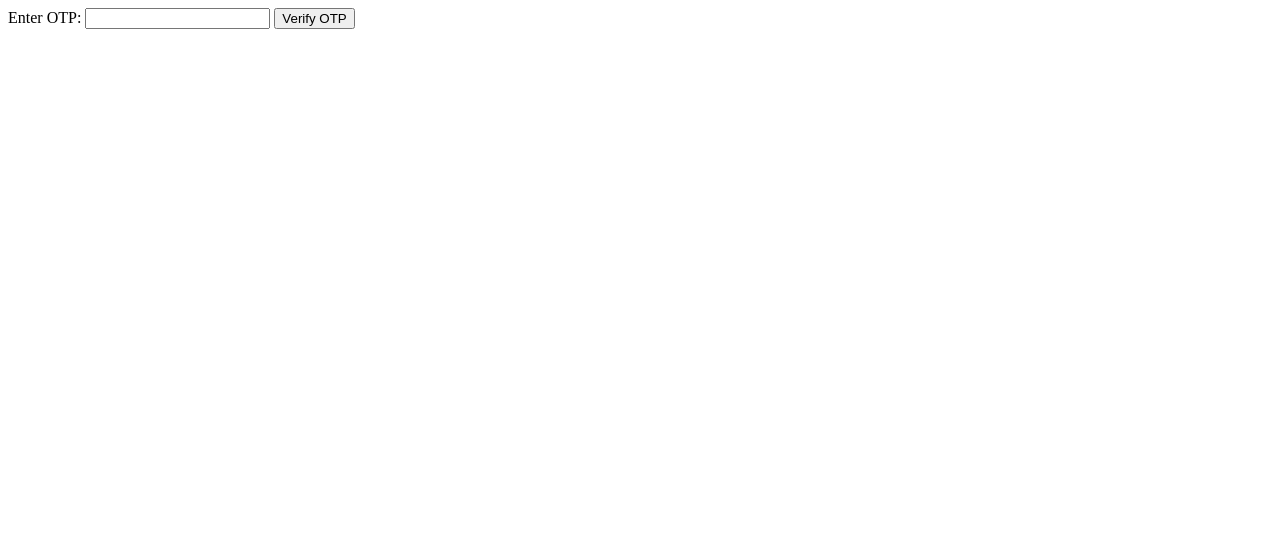
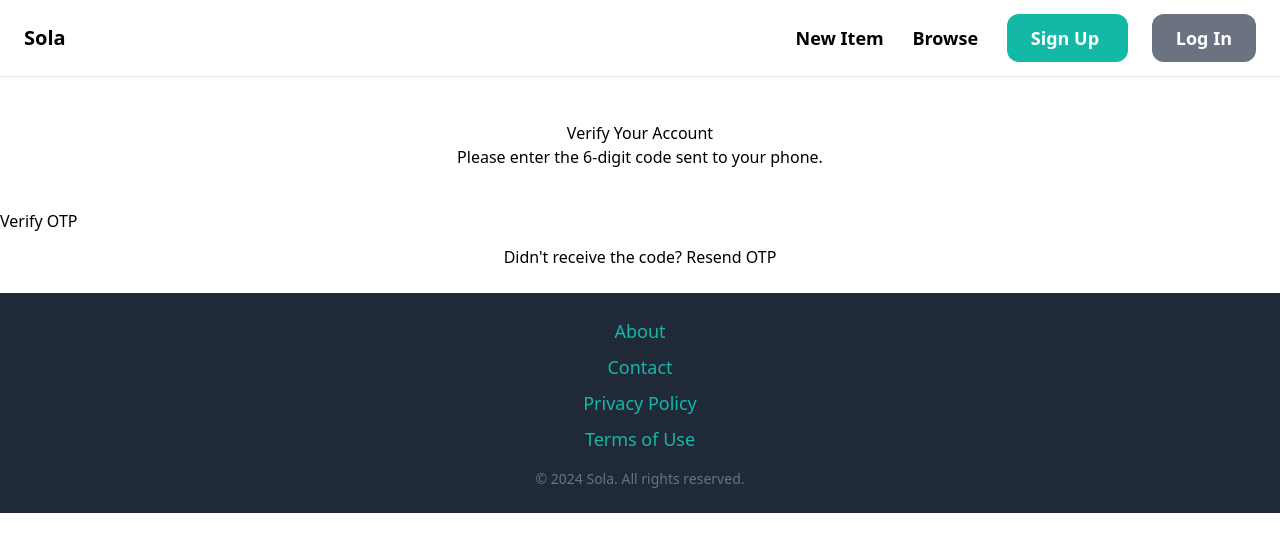
Before and after one commit to aloogladys/Craft_Yangu, a Django app: template core/templates/core/verify_otp.html in a window 1280 px wide. Shown: the top 552 px of the page. Run offline with Django 4.2, Linux system fonts and the light colour scheme; the template is opened without the code that fills it: values that come from a table or form of the project are taken from there, others are empty; some libraries are stand-ins or nearby versions.

Commit message:
this commit adds verify_otp.html page

```diff
--- a/core/templates/core/verify_otp.html
+++ b/core/templates/core/verify_otp.html
@@ -1,10 +1,41 @@
-{% if error %}
-    <p style="color: red;">{{ error }}</p>
-{% endif %}
+{% extends 'core/base.html' %}
 
-<form method="post">
-    {% csrf_token %}
-    <label for="otp">Enter OTP:</label>
-    <input type="text" name="otp" id="otp" required>
-    <button type="submit">Verify OTP</button>
-</form>
+{% block title %}Verify OTP{% endblock %}
+
+{% block content %}
+<div class="container mt-5">
+    <div class="row justify-content-center">
+        <div class="col-md-6">
+            <div class="card">
+                <div class="card-header">
+                    <h3 class="text-center">Verify Your Account</h3>
+                </div>
+                <div class="card-body">
+                    <p class="text-center">Please enter the 6-digit code sent to your phone.</p>
+                    <form method="post">
+                        {% csrf_token %}
+                        <div class="form-group">
+                            {{ form.otp.errors }}
+                            <input type="text" name="{{ form.otp.name }}" maxlength="6" class="form-control form-control-lg text-center" id="{{ form.otp.id_for_label }}" required>
+                        </div>
+                        <div class="form-group mt-4">
+                            <button type="submit" class="btn btn-primary btn-lg btn-block">Verify OTP</button>
+                        </div>
+                    </form>
+                    <div class="mt-3 text-center">
+                        <p>Didn't receive the code? <a href="#" id="resend-otp">Resend OTP</a></p>
+                    </div>
+                </div>
+            </div>
+        </div>
+    </div>
+</div>
+
+<script>
+    document.getElementById('resend-otp').addEventListener('click', function(e) {
+        e.preventDefault();
+        // Add AJAX call here to resend OTP
+        alert('OTP resend functionality to be implemented');
+    });
+</script>
+{% endblock %}
```
